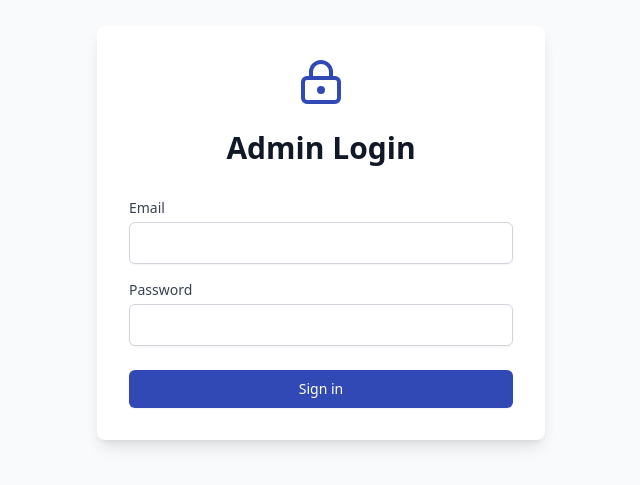
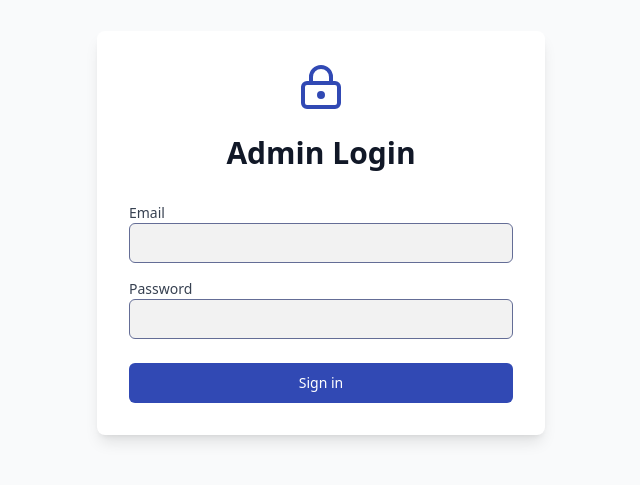
Before and after one commit to vinayakkumawat/school-audio-broadcast, a Next.js app: page /login in a window 1280 px wide. Shown: the part 167-652 px from the top of the page, without its empty margins (319-959 px from the left). Built offline with nearby package versions, Linux system fonts and the light colour scheme.

Commit message:
another try to fix

```diff
--- a/src/app/api/auth/route.ts
+++ b/src/app/api/auth/route.ts
@@ -1,44 +1,32 @@
 import { NextResponse } from 'next/server';
-import { validateCredentials } from '@/lib/auth';
-import { SignJWT } from 'jose';
-
-const secret = new TextEncoder().encode(process.env.JWT_SECRET || 'MyJWTSecretkeyforthisapp');
+import { authenticateUser } from '@/lib/services/auth.service';
+import { AUTH_COOKIE_NAME, AUTH_COOKIE_MAX_AGE } from '@/lib/config/constants';
 
 export async function POST(request: Request) {
   try {
-    const { email, password } = await request.json();
-    const isValid = await validateCredentials(email, password);
+    const credentials = await request.json();
+    const { token, success } = await authenticateUser(credentials);
 
-    if (!isValid) {
-      return NextResponse.json(
-        { error: 'Invalid credentials' },
-        { status: 401 }
-      );
-    }
+    // Create response with success status
+    const response = NextResponse.json({ success });
 
-    const token = await new SignJWT({ email })
-      .setProtectedHeader({ alg: 'HS256' })
-      .setExpirationTime('24h')
-      .sign(secret);
-
-    const response = NextResponse.json({ success: true });
-
+    // Set the auth cookie in the response
     response.cookies.set({
-      name: 'auth-token',
+      name: AUTH_COOKIE_NAME,
       value: token,
       httpOnly: true,
       secure: process.env.NODE_ENV === 'production',
       sameSite: 'strict',
-      maxAge: 86400, // 24 hours
-      path: '/' // Ensure cookie is set for entire site
+      maxAge: AUTH_COOKIE_MAX_AGE,
+      path: '/',
     });
 
     return response;
   } catch (error) {
     console.error('Authentication error:', error);
     return NextResponse.json(
-      { error: 'Authentication failed: ' + error },
-      { status: 500 }
+      { error: 'Authentication failed' },
+      { status: 401 }
     );
   }
 }
--- a/src/app/login/page.tsx
+++ b/src/app/login/page.tsx
@@ -1,131 +1,7 @@
 'use client';
 
-import { useState } from 'react';
-import { useRouter } from 'next/navigation';
-import { LockKeyhole, AlertCircle } from 'lucide-react';
+import { LoginForm } from '@/components/auth/LoginForm';
 
 export default function LoginPage() {
-  const [email, setEmail] = useState('');
-  const [password, setPassword] = useState('');
-  const [error, setError] = useState('');
-//   const [isDbMissing, setIsDbMissing] = useState(false);
-  const router = useRouter();
-
-//   useEffect(() => {
-//     // Check if database exists
-//     fetch('/api/auth/check-db')
-//       .then(res => res.json())
-//       .then(data => {
-//         if (!data.exists) {
-//           setIsDbMissing(true);
-//           setError('Database file is missing. Default credentials will be used.');
-//         }
-//       });
-
-//     // Check if already authenticated
-//     fetch('/api/auth/check-auth')
-//       .then(res => {
-//         if (res.ok) {
-//           router.push('/');
-//           router.refresh();
-//         }
-//       });
-//   }, [router]);
-
-  const handleSubmit = async (e: React.FormEvent) => {
-    e.preventDefault();
-    setError('');
-
-    try {
-      const res = await fetch('/api/auth', {
-        method: 'POST',
-        headers: { 'Content-Type': 'application/json' },
-        body: JSON.stringify({ email, password }),
-      });
-
-      const data = await res.json();
-
-      if (!res.ok) {
-        throw new Error(data.error || 'Authentication failed');
-      }
-
-      router.push('/');
-      router.refresh();
-    } catch (err) {
-      if (err instanceof Error) {
-        setError(err.message);
-      } else {
-        setError('An unknown error occurred');
-      }
-    }
-  };
-
-  return (
-    <div className="min-h-screen flex items-center justify-center bg-gray-50">
-      <div className="max-w-md w-full space-y-8 p-8 bg-white rounded-lg shadow-lg">
-        <div className="text-center">
-          <div className="mx-auto h-12 w-12 text-primary">
-            <LockKeyhole className="h-12 w-12" />
-          </div>
-          <h2 className="mt-6 text-3xl font-bold text-gray-900">Admin Login</h2>
-        </div>
-
-        <form className="mt-8 space-y-6" onSubmit={handleSubmit}>
-          {error && (
-            <div className="flex items-center gap-2 bg-red-50 text-red-500 p-3 rounded-md text-sm">
-              <AlertCircle className="h-4 w-4" />
-              {error}
-            </div>
-          )}
-
-          {/* {isDbMissing && (
-            <div className="bg-yellow-50 text-yellow-700 p-3 rounded-md text-sm">
-              <p>Default credentials:</p>
-              <p>Email: admin@example.com</p>
-              <p>Password: admin123</p>
-            </div>
-          )} */}
-
-          <div className="space-y-4">
-            <div>
-              <label htmlFor="email" className="block text-sm font-medium text-gray-700">
-                Email
-              </label>
-              <input
-                id="email"
-                name="email"
-                type="email"
-                required
-                value={email}
-                onChange={(e) => setEmail(e.target.value)}
-                className="mt-1 block w-full px-3 py-2 border border-gray-300 rounded-md shadow-sm focus:outline-none focus:ring-primary focus:border-primary"
-              />
-            </div>
-
-            <div>
-              <label htmlFor="password" className="block text-sm font-medium text-gray-700">
-                Password
-              </label>
-              <input
-                id="password"
-                name="password"
-                type="password"
-                required
-                value={password}
-                onChange={(e) => setPassword(e.target.value)}
-                className="mt-1 block w-full px-3 py-2 border border-gray-300 rounded-md shadow-sm focus:outline-none focus:ring-primary focus:border-primary"
-              />
-            </div>
-          </div>
-
-          <button
-            type="submit"
-            className="w-full flex justify-center py-2 px-4 border border-transparent rounded-md shadow-sm text-sm font-medium text-white bg-primary hover:bg-primary/90 focus:outline-none focus:ring-2 focus:ring-offset-2 focus:ring-primary"
-          >
-            Sign in
-          </button>
-        </form>
-      </div>
-    </div>
-  );
+  return <LoginForm />;
 }
--- /dev/null
+++ b/src/components/auth/LoginForm.tsx
@@ -0,0 +1,105 @@
+import { useState } from 'react';
+import { useRouter } from 'next/navigation';
+import { LockKeyhole, AlertCircle } from 'lucide-react';
+import { Button } from '@/components/ui/button';
+import { Input } from '@/components/ui/input';
+import { LoginCredentials } from '@/lib/types/auth';
+
+export function LoginForm() {
+  const [credentials, setCredentials] = useState<LoginCredentials>({
+    email: '',
+    password: '',
+  });
+  const [error, setError] = useState('');
+  const router = useRouter();
+
+  const handleSubmit = async (e: React.FormEvent) => {
+    e.preventDefault();
+    setError('');
+
+    try {
+      const res = await fetch('/api/auth', {
+        method: 'POST',
+        headers: { 'Content-Type': 'application/json' },
+        body: JSON.stringify(credentials),
+      });
+
+      const data = await res.json();
+
+      if (!res.ok) {
+        throw new Error(data.error || 'Authentication failed');
+      }
+
+      router.push('/');
+      router.refresh();
+    } catch (err) {
+      setError(err instanceof Error ? err.message : 'An unknown error occurred');
+    }
+  };
+
+  return (
+    <div className="min-h-screen flex items-center justify-center bg-gray-50">
+      <div className="max-w-md w-full space-y-8 p-8 bg-white rounded-lg shadow-lg">
+        <div className="text-center">
+          <div className="mx-auto h-12 w-12 text-primary">
+            <LockKeyhole className="h-12 w-12" />
+          </div>
+          <h2 className="mt-6 text-3xl font-bold text-gray-900">Admin Login</h2>
+        </div>
+
+        <form className="mt-8 space-y-6" onSubmit={handleSubmit}>
+          {error && (
+            <div className="flex items-center gap-2 bg-red-50 text-red-500 p-3 rounded-md text-sm">
+              <AlertCircle className="h-4 w-4" />
+              {error}
+            </div>
+          )}
+
+          <div className="space-y-4">
+            <div>
+              <label
+                htmlFor="email"
+                className="block text-sm font-medium text-gray-700"
+              >
+                Email
+              </label>
+              <Input
+                id="email"
+                name="email"
+                type="email"
+                required
+                value={credentials.email}
+                onChange={(e) =>
+                  setCredentials({ ...credentials, email: e.target.value })
+                }
+              />
+            </div>
+
+            <div>
+              <label
+                htmlFor="password"
+                className="block text-sm font-medium text-gray-700"
+              >
+                Password
+              </label>
+              <Input
+                id="password"
+                name="password"
+                type="password"
+                required
+                value={credentials.password}
+                onChange={(e) =>
+                  setCredentials({ ...credentials, password: e.target.value })
+                }
+              />
+            </div>
+          </div>
+
+          <Button type="submit" className="w-full">
+            Sign in
+          </Button>
+        </form>
+      </div>
+    </div>
+  );
+}
--- a/src/lib/auth.ts
+++ b/src/lib/auth.ts
@@ -8,7 +8,10 @@ export type AdminCredentials = {
   password: string;
 };
 
-export async function validateCredentials(email: string, password: string): Promise<boolean> {
+export async function validateCredentials(
+  email: string,
+  password: string
+): Promise<boolean> {
   try {
     const csvPath = path.join(process.cwd(), 'data', 'database.csv');
 
--- /dev/null
+++ b/src/lib/config/constants.ts
@@ -0,0 +1,3 @@
+export const AUTH_COOKIE_NAME = 'auth-token';
+export const JWT_EXPIRY = '24h';
+export const AUTH_COOKIE_MAX_AGE = 86400; // 24 hours in seconds
--- /dev/null
+++ b/src/lib/types/auth.ts
@@ -0,0 +1,9 @@
+export interface AuthResponse {
+    success: boolean;
+    error?: string;
+  }
+
+  export interface LoginCredentials {
+    email: string;
+    password: string;
+  }
--- /dev/null
+++ b/src/lib/utils/jwt.ts
@@ -0,0 +1,5 @@
+const JWT_SECRET = process.env.JWT_SECRET || 'MyJWTSecretkeyforthisapp';
+
+export function getJwtSecret() {
+  return new TextEncoder().encode(JWT_SECRET);
+}
```
Also changed, not shown: src/lib/services/auth.service.ts (added, +20 -0 lines), src/lib/utils/cookies.ts (added, +14 -0 lines), src/lib/utils/credentials.ts (added, +23 -0 lines), src/middleware.ts (+11 -7 lines).
